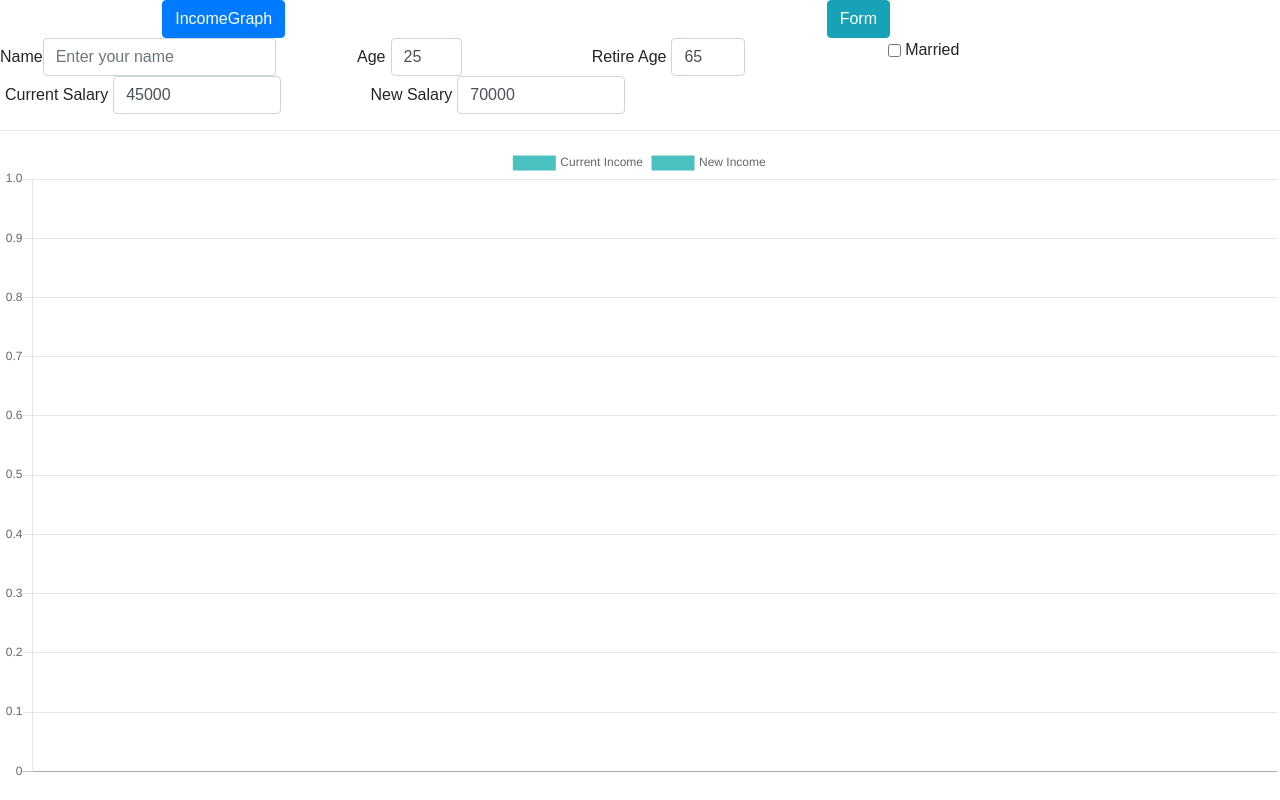
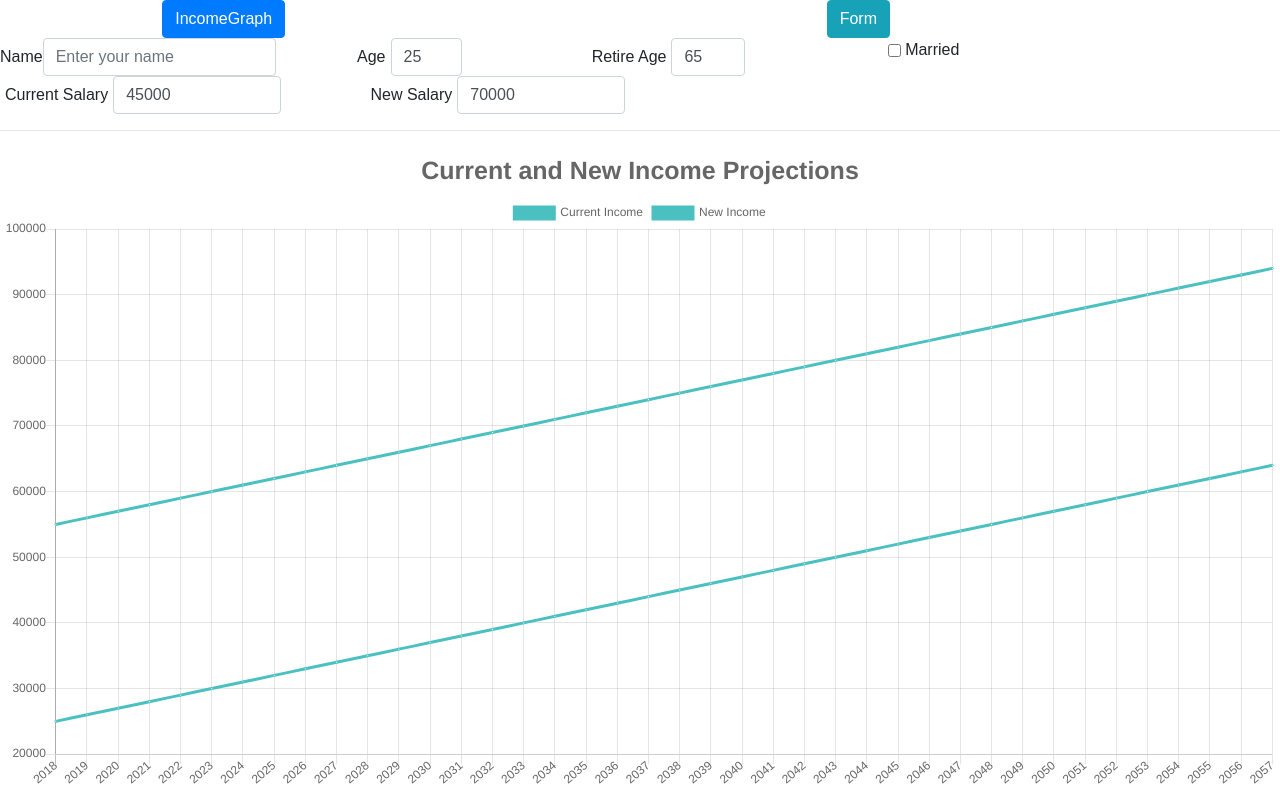
Before and after one commit to tgreenhalgh/incomeGraph, a React (Create React App) app: page /form in a window 1280 px wide. Built offline with nearby package versions, Linux system fonts and the light colour scheme.

Commit message:
graph accepts dynamic props

```diff
--- a/src/components/Graph.js
+++ b/src/components/Graph.js
@@ -5,6 +5,60 @@ class Graph extends React.Component {
   constructor(props) {
     super(props);
     this.state = {
+      chartData: {
+        labels: [],
+        datasets: [
+          {
+            label: '',
+            fill: false,
+            lineTension: 0.1,
+            backgroundColor: 'rgba(75,192,192,0.4)',
+            borderColor: 'rgba(75,192,192,1)',
+            borderCapStyle: 'butt',
+            borderDash: [],
+            borderDashOffset: 0.0,
+            borderJoinStyle: 'miter',
+            pointBorderColor: 'rgba(75,192,192,1)',
+            pointBackgroundColor: '#fff',
+            pointBorderWidth: 1,
+            pointHoverRadius: 5,
+            pointHoverBackgroundColor: 'rgba(75,192,192,1)',
+            pointHoverBorderColor: 'rgba(220,220,220,1)',
+            pointHoverBorderWidth: 2,
+            pointRadius: 1,
+            pointHitRadius: 10,
+            data: [],
+          },
+          {
+            label: '',
+            fill: false,
+            lineTension: 0.1,
+            backgroundColor: 'rgba(75,192,192,0.4)',
+            borderColor: 'rgba(75,192,192,1)',
+            borderCapStyle: 'butt',
+            borderDash: [],
+            borderDashOffset: 0.0,
+            borderJoinStyle: 'miter',
+            pointBorderColor: 'rgba(75,192,192,1)',
+            pointBackgroundColor: '#fff',
+            pointBorderWidth: 1,
+            pointHoverRadius: 5,
+            pointHoverBackgroundColor: 'rgba(75,192,192,1)',
+            pointHoverBorderColor: 'rgba(220,220,220,1)',
+            pointHoverBorderWidth: 2,
+            pointRadius: 1,
+            pointHitRadius: 10,
+            data: [],
+          }
+        ]
+      }
+    }
+  }
+
+  componentDidUpdate(prevProps) {
+    console.log(this.props);
+    if(this.props !== prevProps)
+    {this.setState({
       chartData: {
         labels: this.props.labels,
         datasets: [
@@ -52,13 +106,19 @@ class Graph extends React.Component {
           }
         ]
       }
-    }
+    })}
   }
 
   render() {
     return (
       <div className="chart">
-        <Line data={this.state.chartData} />
+        <Line data={this.state.chartData} options={{
+          title: {
+            display: true,
+            text: 'Current and New Income Projections',
+            fontSize: 25,
+          }
+        }} />
       </div>
     )
   }
```
